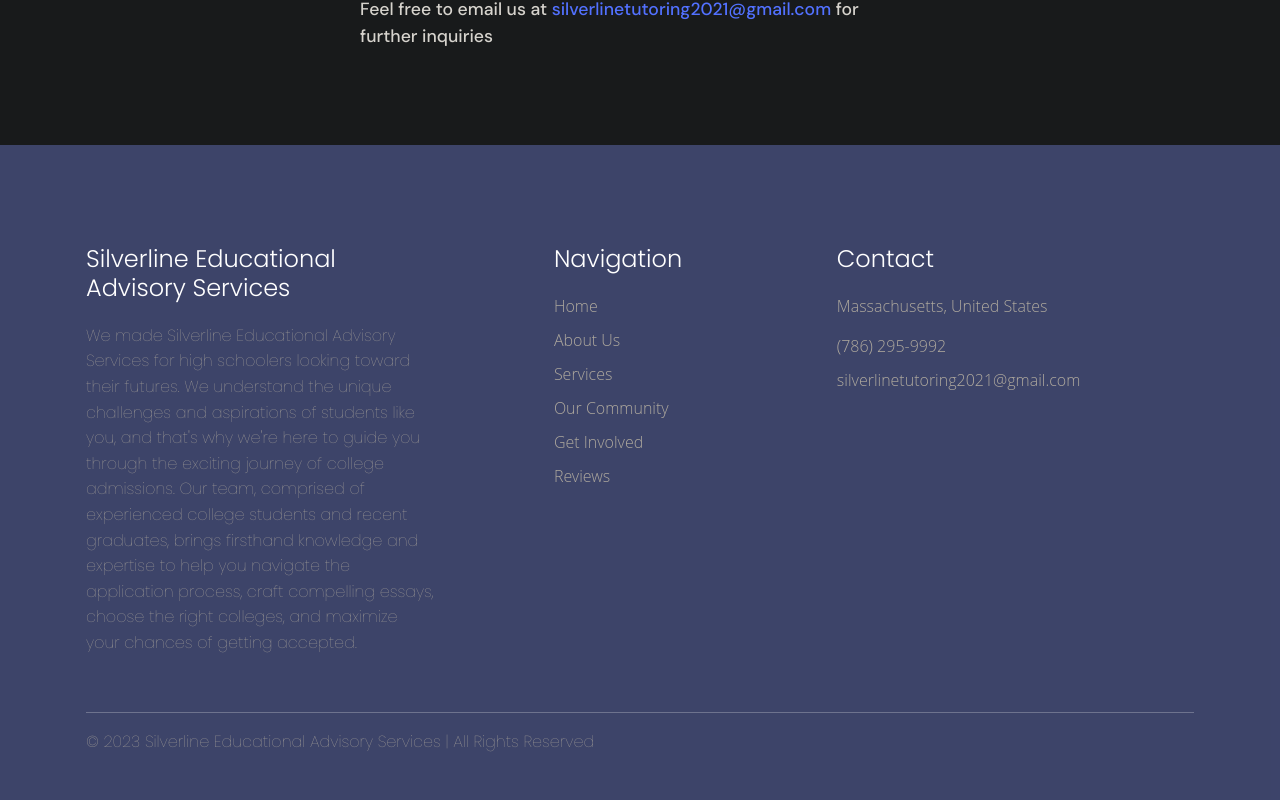
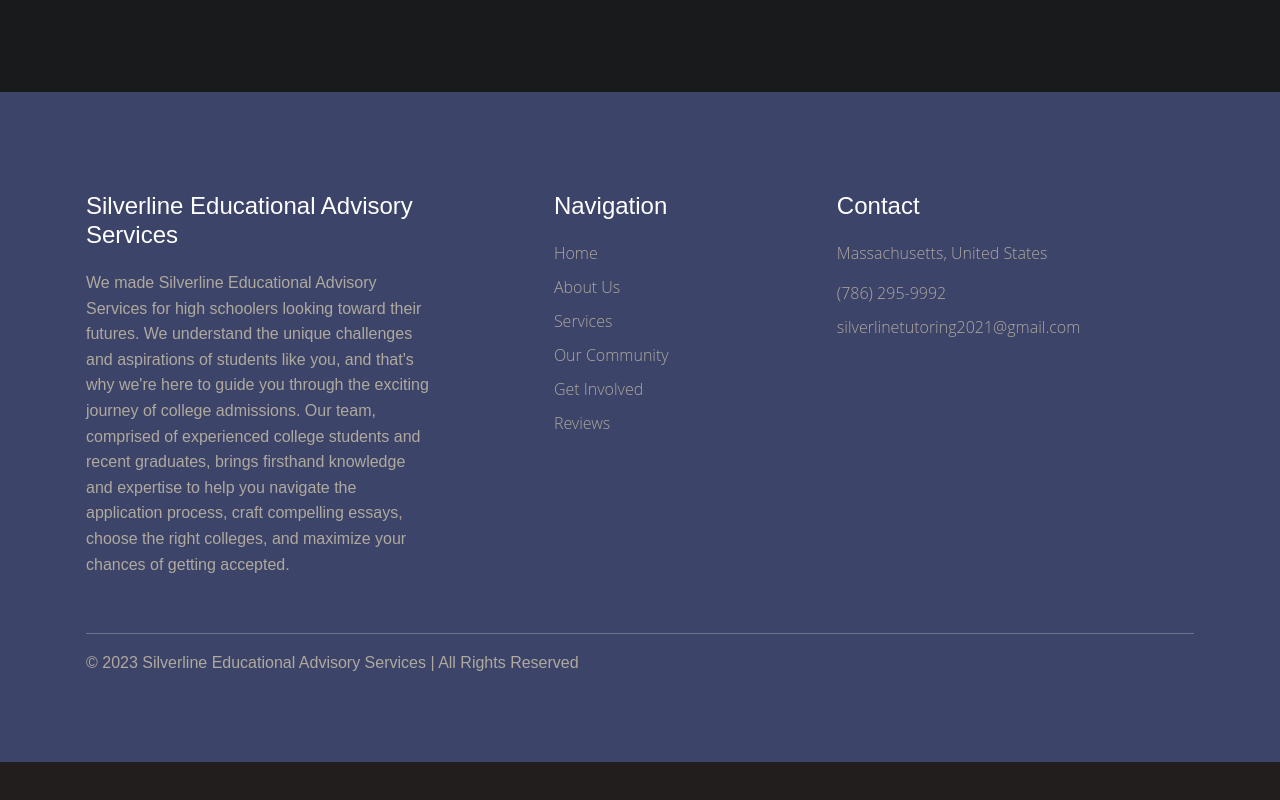
Before and after one commit to manntalati/Silverline-College-Counseling-Expansion, a React (Vite) app in the folder frontend/: page /getinvolved in a window 1280 px wide. Shown: the part 5252-6052 px from the top of the page. After the commit the page ends 6014 px from the top, so only its background shows below. Built offline with nearby package versions, Linux system fonts and the light colour scheme.

Commit message:
remove more useless css

```diff
--- a/frontend/src/assets/fonts.css
+++ /dev/null
@@ -1,2 +0,0 @@
-@import url("https://fonts.googleapis.com/css2?family=Nunito+Sans:ital,wght@0,200;0,300;0,400;0,500;0,600;0,700;0,800;0,900;0,1000;1,200;1,300;1,400;1,500;1,600;1,700;1,800;1,900;1,1000&family=Poppins:ital,wght@0,100;0,200;0,300;0,400;0,500;0,600;0,700;0,800;0,900;1,100;1,200&family=Raleway:wght@100;200;300;400;500;600;700;800;900&display=swap");
-@import url("https://fonts.googleapis.com/css2?family=DM+Sans:wght@400;500;700&family=Nunito+Sans:ital,wght@0,200;0,300;0,400;0,500;0,600;0,700;0,800;0,900;0,1000;1,200;1,300;1,400;1,500;1,600;1,700;1,800;1,900;1,1000&family=Poppins:ital,wght@0,100;0,200;0,300;0,400;0,500;0,600;0,700;0,800;0,900;1,100;1,200&display=swap");
--- a/frontend/src/components/GetInvolved.tsx
+++ b/frontend/src/components/GetInvolved.tsx
@@ -1,7 +1,6 @@
 import React from "react";
 // import banner from "../images/get-involved/banner.webp";
 import NavBar from "./NavBar";
-import "../assets/fonts.css";
 import Footer from "./Footer";
 
 const GetInvolved: React.FC = () => {
```
